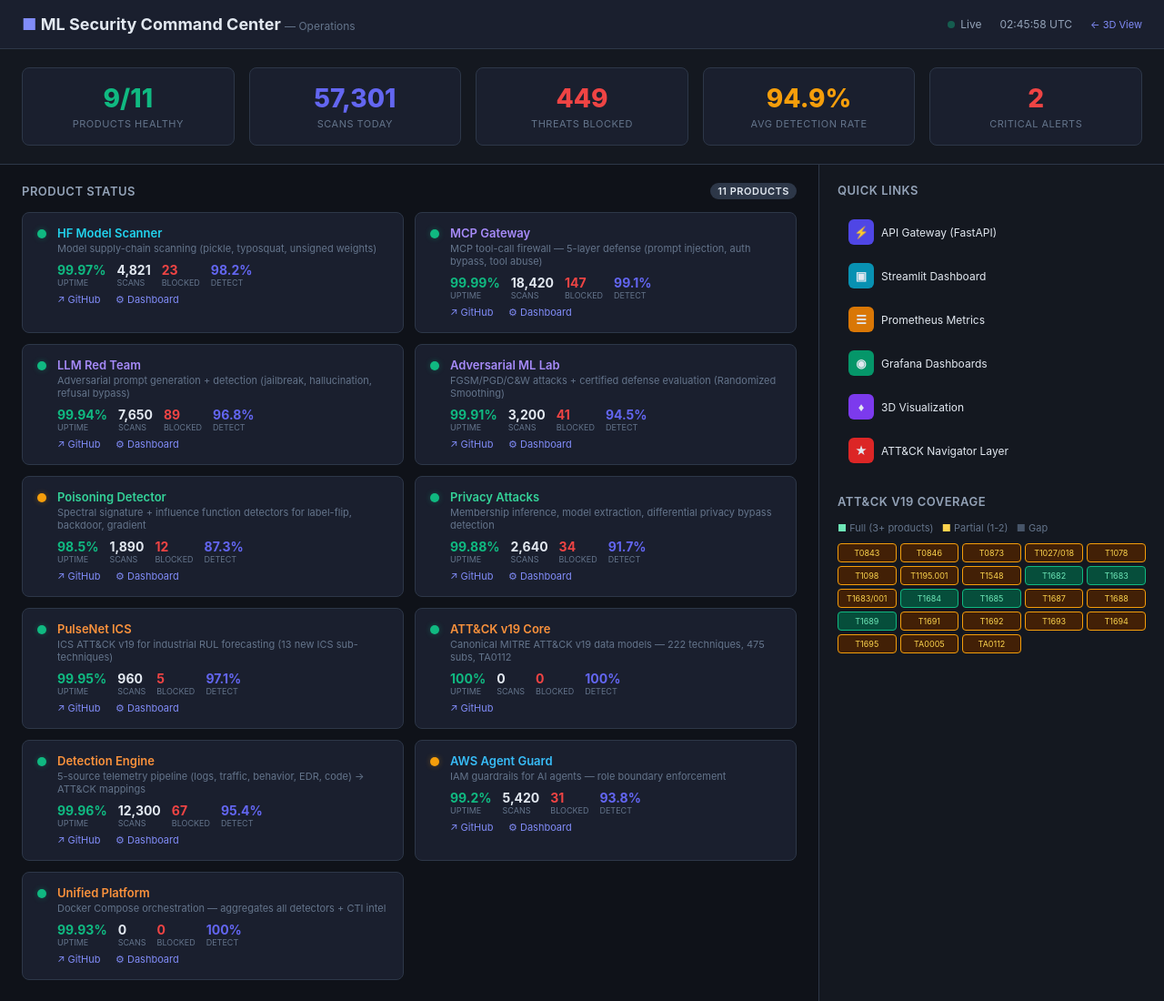
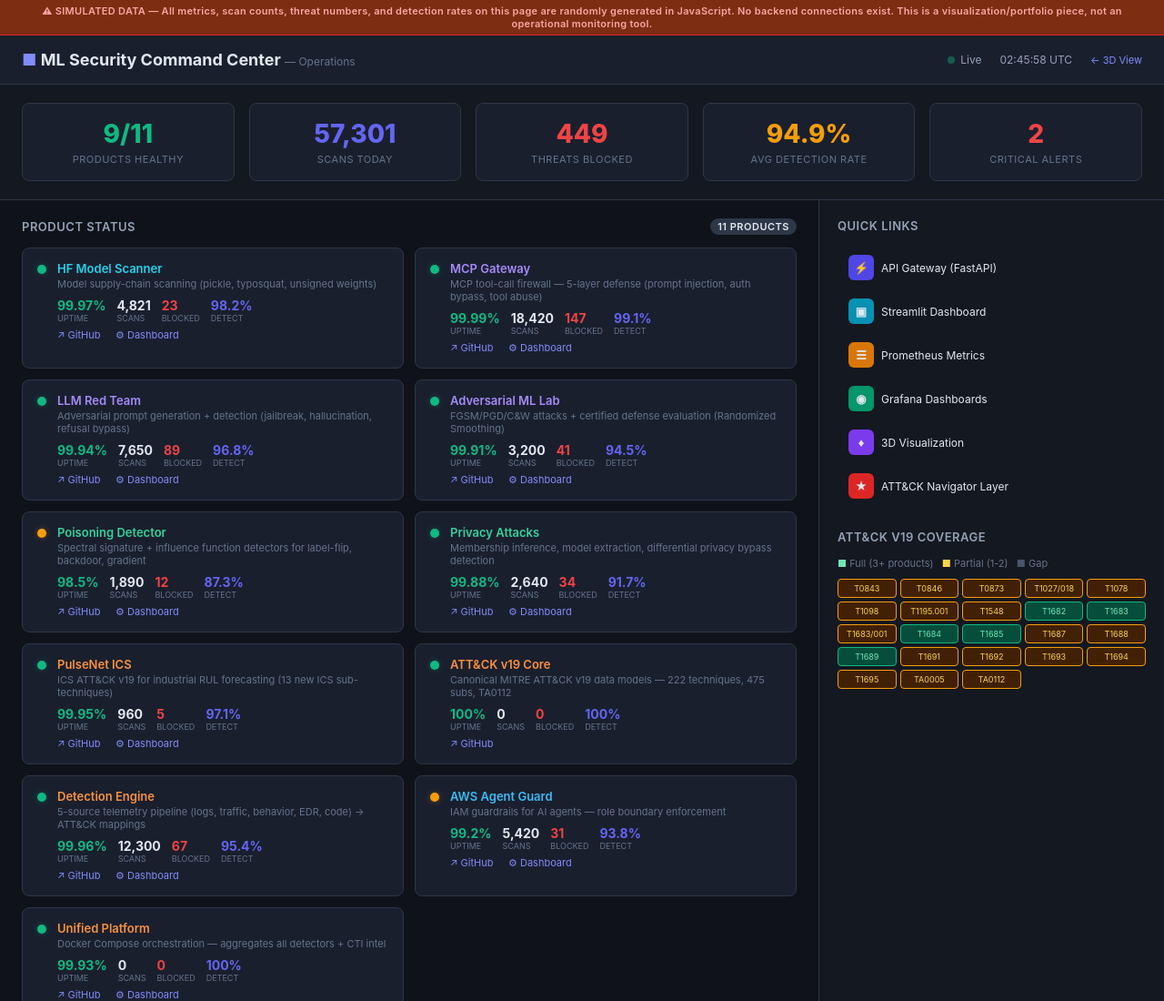
Before and after one commit to poojakira/ml-security-command-center, a plain HTML site: page dashboard/index.html in a window 1280 px wide. Shown: the top 1100 px of the page at 91% size. Drawn offline with Linux system fonts and the light colour scheme.

Commit message:
fix: add prominent SIMULATED DATA banner — all metrics are randomly generated in JS

```diff
--- a/dashboard/index.html
+++ b/dashboard/index.html
@@ -100,6 +100,7 @@
 </style>
 </head>
 <body>
+<div style="background:#7c2d12;border-bottom:1px solid #dc2626;padding:5px 24px;font-size:11px;color:#fca5a5;text-align:center;letter-spacing:0.3px;font-weight:600;">&#9888; SIMULATED DATA &mdash; All metrics, scan counts, threat numbers, and detection rates on this page are randomly generated in JavaScript. No backend connections exist. This is a visualization/portfolio piece, not an operational monitoring tool.</div>
 <div class="header">
   <h1><span>&#9632;</span> ML Security Command Center <span style="font-size:12px;color:#64748b;font-weight:400;">— Operations</span></h1>
   <div class="header-right">
```
